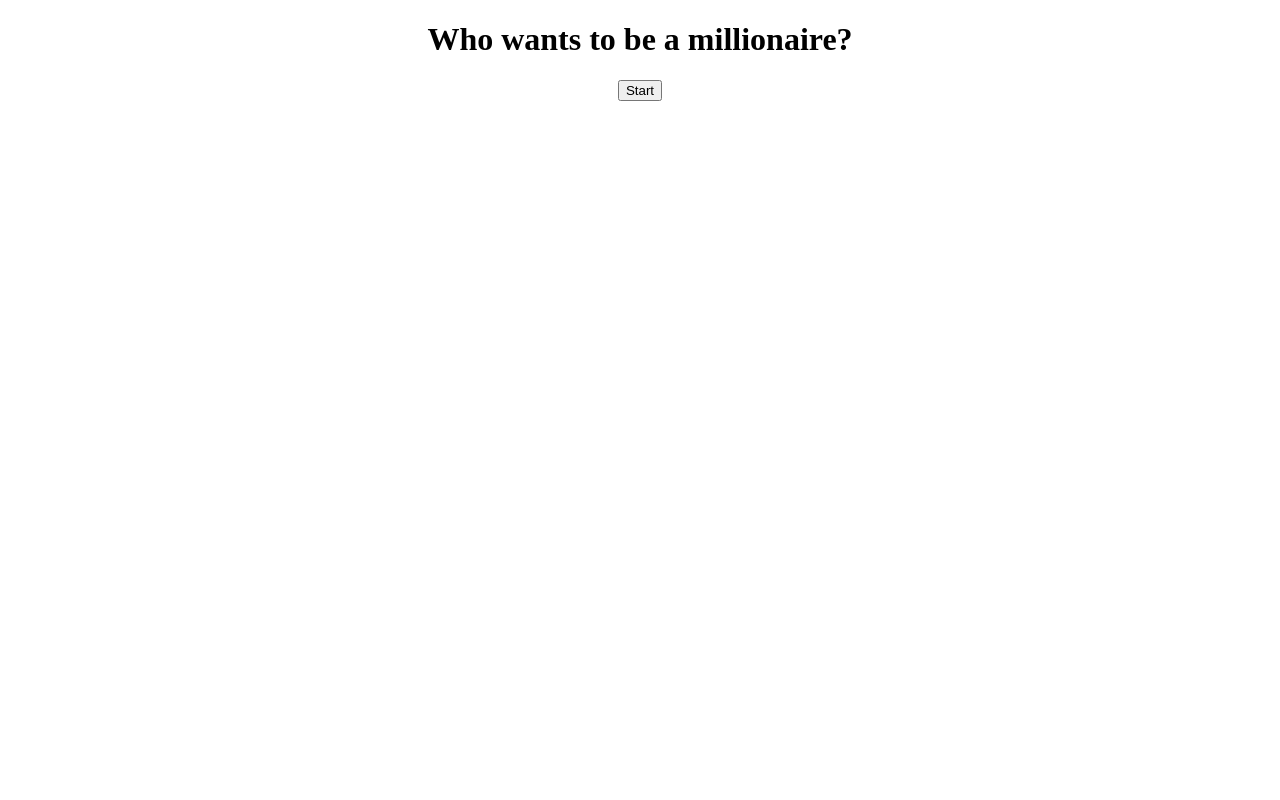
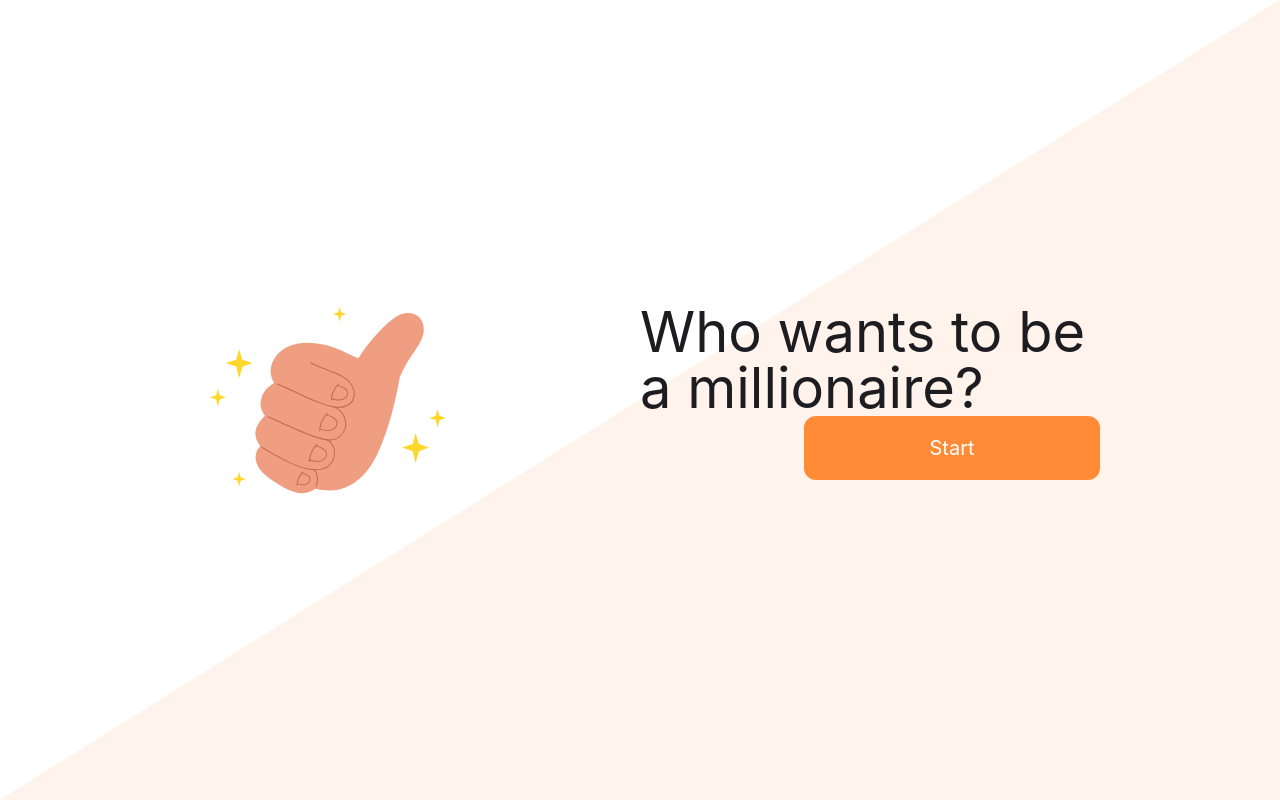
Before and after one commit to hpaios/impuls, a React (Create React App) app: page / in a window 1280 px wide. Built offline with nearby package versions, Linux system fonts and the light colour scheme.

Commit message:
added style, fonts, media

```diff
--- a/src/App.scss
+++ b/src/App.scss
@@ -16,7 +16,7 @@
 }
 
 .App-header {
-  background-color: $primaryDark2Color;
+  background-color: white;
   min-height: 100vh;
   display: flex;
   flex-direction: column;
--- a/src/App.tsx
+++ b/src/App.tsx
@@ -29,6 +29,7 @@ const App = () => {
 
   return (
     <div className="App">
+      <div className='responsive-box'></div>
       {getComponentToShow()}
     </div>
   );
--- a/src/components/Main.tsx
+++ b/src/components/Main.tsx
@@ -1,14 +1,33 @@
-import React from 'react';
+import React, { useState , useEffect} from 'react';
 import { Answer } from './Answer';
 import { useAppSelector } from '../App';
 import { Prizes } from './Prizes';
 
 export const Main = () => {
 
+  const [isShowPrizes, setIsShowPrizes] = useState(false);
+  const [width, setWidth] = React.useState(window.innerWidth);
+  const breakpoint = 620;
+
     const activeQuestion = useAppSelector(state => state.game.activeQuestion);
     const data = useAppSelector(state => state.game.data!.data);
 
     const answersToArr = Object.entries(activeQuestion!.answers);
+
+    const togglePrizes = () => {
+      setIsShowPrizes(!isShowPrizes);
+      setWidth(window.innerWidth)
+    };
+
+    useEffect(() => {
+      window.addEventListener('resize', togglePrizes);
+
+      if (width < breakpoint) {
+        setIsShowPrizes(true)
+      }
+
+      return () => window.removeEventListener('resize', togglePrizes);
+    }, []);
 
     const answersList = answersToArr.map((answer): any => {
         return <Answer
@@ -27,8 +46,10 @@ export const Main = () => {
             <div>
               {answersList}
             </div>
+            <br />
+              {width > breakpoint || <button onClick={() => togglePrizes()}>ShowPrize</button>}
             <div>
-              <Prizes prize={activeQuestion?.prize} data={data}/>
+              {width < breakpoint && isShowPrizes|| <Prizes prize={activeQuestion?.prize} data={data}/>}
             </div>
         </>
     )
--- a/src/components/StartPage.tsx
+++ b/src/components/StartPage.tsx
@@ -11,9 +11,15 @@ export const StartPage = () => {
   }
 
     return(
-        <>
-            <h1>Who wants to be a millionaire?</h1>
-            <button onClick={onStartGame}>Start</button>
-        </>
+      <div className='content'>
+        <div className='container'>
+            <div className='split-screen bg'></div>
+            <div className='split-screen'>
+              <h1>Who wants to be a millionaire?</h1>
+              <button onClick={onStartGame}>Start</button>
+            </div>
+        </div>
+      </div>
+
     )
 }
--- /dev/null
+++ b/src/styles/_button.scss
@@ -0,0 +1,20 @@
+button {
+    font-size: 14px;
+    font-family: 'Inter', 'Roboto', sans-serif;
+    color: $white;
+    text-align: center;
+    display: inline-block;
+    width: 100%;
+    height: 48px;
+		background: $main;
+		border-radius: 12px;
+		border: none;
+}
+
+@media (min-width: 600px) {
+    button {
+        font-size: 20px;
+        width: 296px;
+        height: 64px;
+    }
+}
--- /dev/null
+++ b/src/styles/_normalize.scss
@@ -0,0 +1,45 @@
+html, body, div, span, applet, object, iframe,
+h1, h2, h3, h4, h5, h6, p, blockquote, pre,
+a, abbr, acronym, address, big, cite, code,
+del, dfn, em, img, ins, kbd, q, s, samp,
+small, strike, strong, sub, sup, tt, var,
+b, u, i, center,
+dl, dt, dd, ol, ul, li,
+fieldset, form, label, legend,
+table, caption, tbody, tfoot, thead, tr, th, td,
+article, aside, canvas, details, embed,
+figure, figcaption, footer, header, hgroup,
+menu, nav, output, ruby, section, summary,
+time, mark, audio, video {
+    margin: 0;
+    padding: 0;
+    border: 0;
+    font-size: 100%;
+    font: inherit;
+    vertical-align: baseline;
+}
+article, aside, details, figcaption, figure,
+footer, header, hgroup, menu, nav, section {
+    display: block;
+}
+html {
+    height: 100%;
+}
+body {
+    line-height: 1;
+}
+ol, ul {
+    list-style: none;
+}
+blockquote, q {
+    quotes: none;
+}
+blockquote:before, blockquote:after,
+q:before, q:after {
+    content: '';
+    content: none;
+}
+table {
+    border-collapse: collapse;
+    border-spacing: 0;
+}
--- /dev/null
+++ b/src/styles/_typography.scss
@@ -0,0 +1,13 @@
+h1 {
+    font-size: 32px;
+    font-family: 'Inter', 'Roboto', sans-serif;
+    color: $font;
+    text-align: center;
+}
+
+@media (min-width: 600px) {
+    h1 {
+        font-size: 56px;
+        text-align: left;
+    }
+}
--- a/src/styles/_variables.scss
+++ b/src/styles/_variables.scss
@@ -1,3 +1,59 @@
 // Color
 
-$primaryDark2Color: #70ebd2;
+$font: #1C1C21;
+$white: #FFF;
+$main: #FF8B37;
+
+.content {
+  display: flex;
+  align-items: center;
+  justify-content: center;
+  height: 100vh;
+  position: relative;
+
+  :after {
+    content: '';
+    width: 0;
+    height: 0;
+    border-bottom: 100vh solid #FFF3EB;
+    border-left: 100vw solid transparent;
+    position: absolute;
+    right: 0;
+    bottom: 0;
+    z-index: -1;
+  }
+}
+
+.container {
+  display: block;
+ }
+
+.split-screen {
+  flex: 1;
+
+  &.bg {
+        // max-width: 624px;
+        background: url('./../assets/images/hand.svg') no-repeat;
+        background-size: contain;
+        background-position: 0 0;
+        height: 192px;
+    }
+  }
+
+  @media (min-width: 600px) {
+    .container {
+      display: flex;
+      max-width: 1248px;
+      width: 100%;
+    }
+
+    .split-screen {
+      flex: 1;
+
+      &.bg {
+          background: url('./../assets/images/hand.svg') no-repeat;
+          background-size: contain;
+          background-position: center center;
+      }
+    }
+  }
--- a/src/styles/index.scss
+++ b/src/styles/index.scss
@@ -1 +1,4 @@
+@import './normalize';
 @import './variables';
+@import './typography';
+@import './button';
```
Also changed, not shown: src/assets/images/hand.svg (added), src/assets/static/Inter-Regular.ttf (added).
